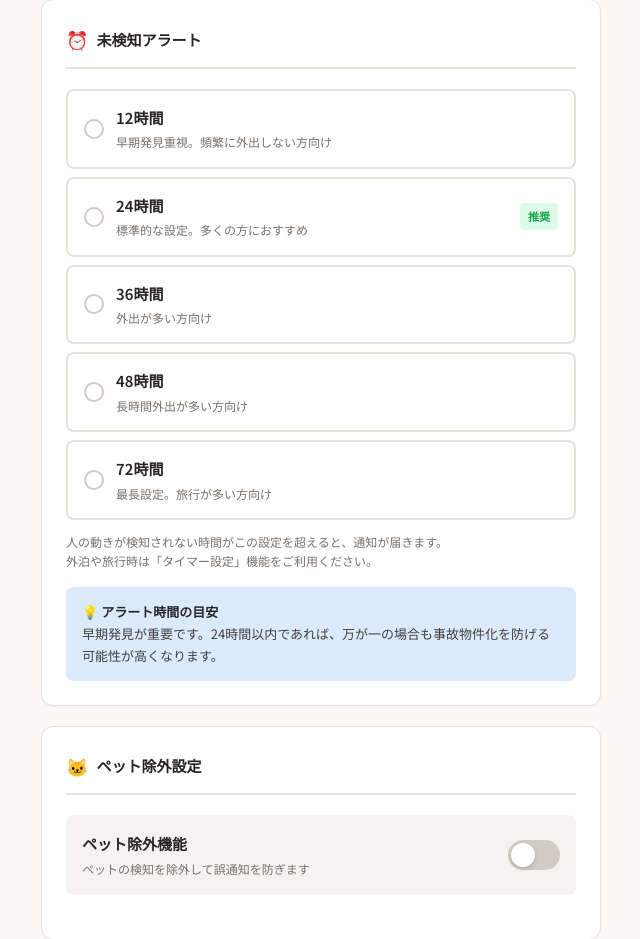
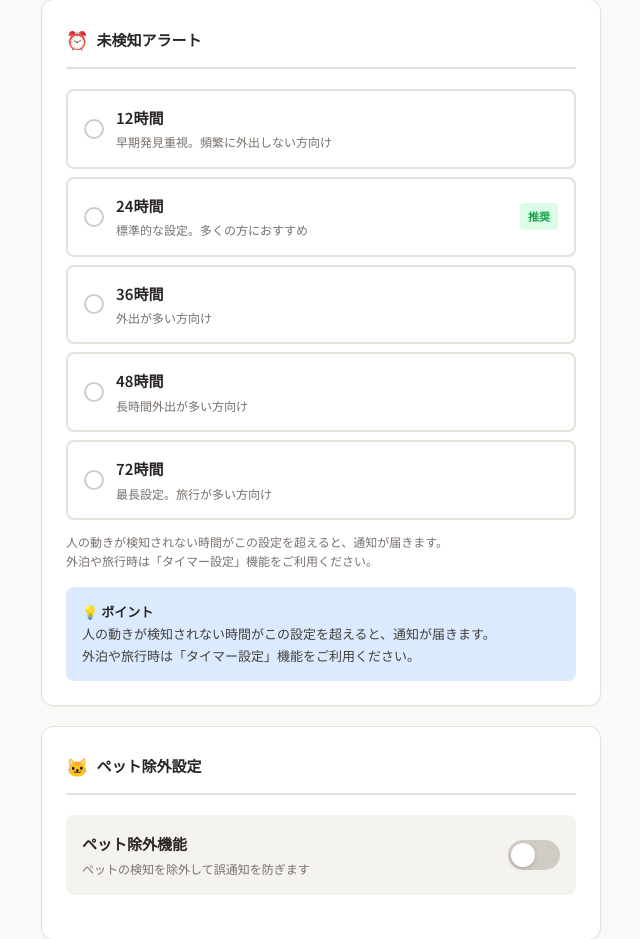
Before and after one commit to mpas585/mimamori, a Laravel app: page /settings in a window 1280 px wide. Shown: the part 513-1452 px from the top of the page, without its empty margins (319-959 px from the left). Run offline with Laravel 12, Linux system fonts and the light colour scheme; the visitor is signed in with stand-in values (Sample User, id 1); data that the repository does not hold is empty; some libraries are stand-ins or nearby versions.

```diff
--- a/resources/views/settings.blade.php
+++ b/resources/views/settings.blade.php
@@ -547,8 +547,9 @@
             外泊や旅行時は「タイマー設定」機能をご利用ください。
         </p>
         <div class="info-box">
-            <strong>💡 アラート時間の目安</strong><br>
-            早期発見が重要です。24時間以内であれば、万が一の場合も事故物件化を防げる可能性が高くなります。
+            <strong>💡 ポイント</strong><br>
+            人の動きが検知されない時間がこの設定を超えると、通知が届きます。<br>
+            外泊や旅行時は「タイマー設定」機能をご利用ください。
         </div>
     </section>
 
```
